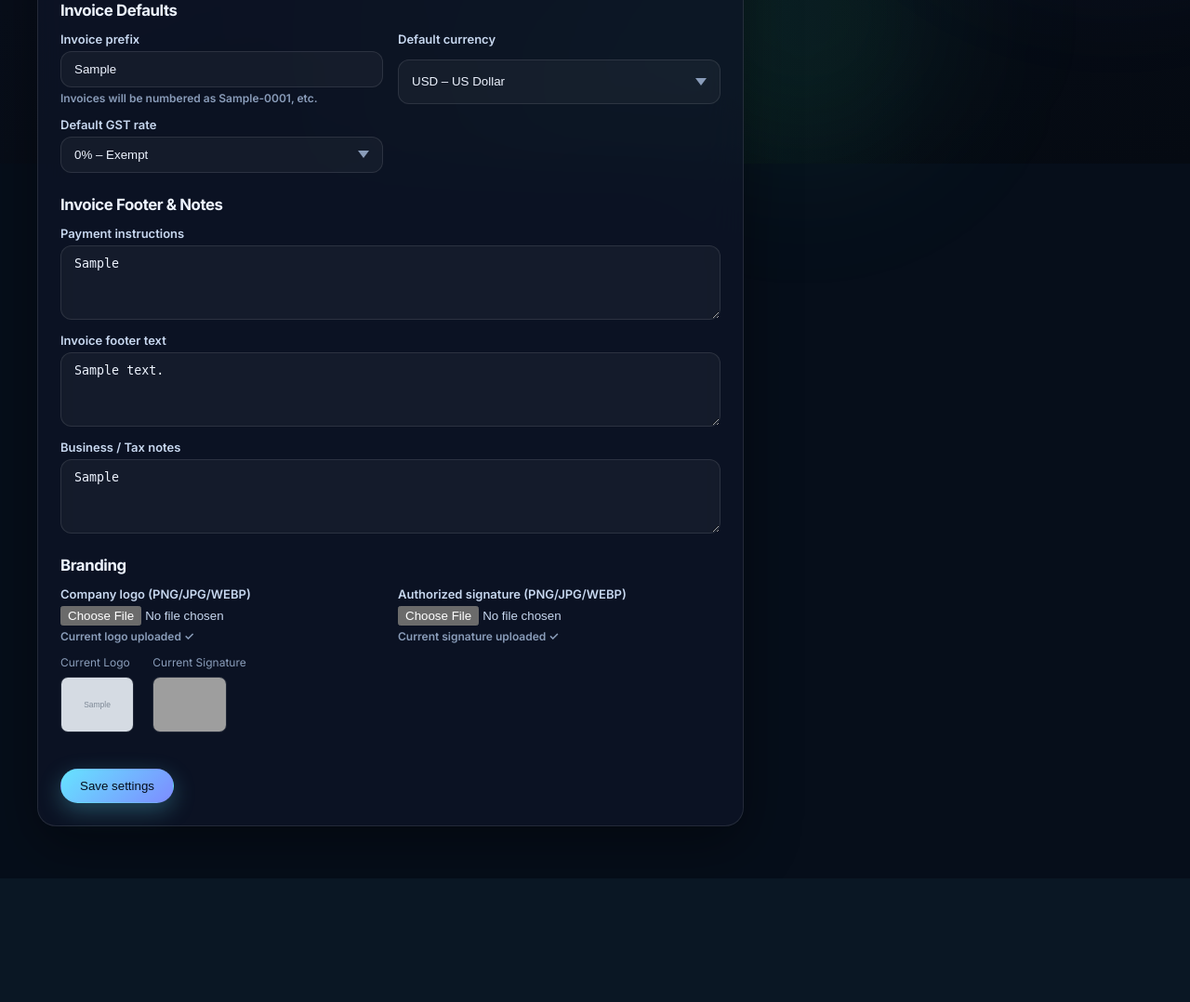
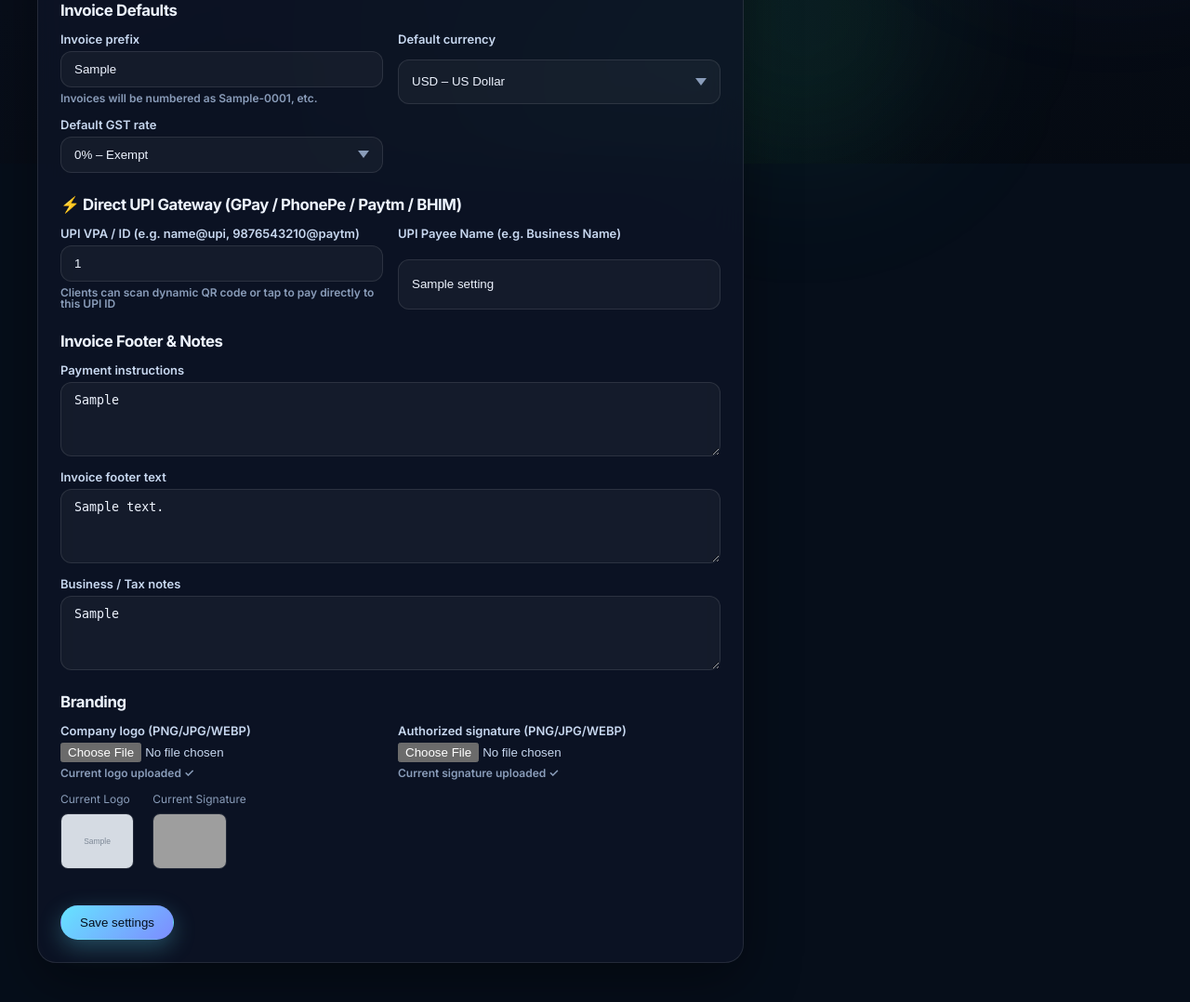
Before and after one commit to Adnxnnn/invoice, a Flask app: page /settings/ in a window 1280 px wide. Shown: the part 624-1702 px from the top of the page at 93% size. Before the commit the page ends 1558 px from the top, so only its background shows below. Run offline with Flask 3, Linux system fonts and the light colour scheme; a user stored in the database is signed in; tables that the repository leaves empty hold one stand-in row (values such as "Sample post"); grey boxes marked "Sample" are stand-in pictures; grey boxes are pictures that could not be loaded.

Commit message:
Add Direct UPI Gateway and Dynamic QR Code payment support

```diff
--- a/invoicepro/database/models.py
+++ b/invoicepro/database/models.py
@@ -70,6 +70,8 @@
     default_tax_rate = db.Column(db.Numeric(5, 2), nullable=False, default=18)
     payment_instructions = db.Column(db.Text)
     footer_text = db.Column(db.Text)
+    upi_id = db.Column(db.String(100))
+    upi_name = db.Column(db.String(255))
 
     user = db.relationship("User", back_populates="company_settings")
 
@@ -191,6 +193,26 @@
         elif paid > 0 or Decimal(self.total_amount or 0) > 0:
             self.status = "Pending"
 
+    @property
+    def upi_payment_url(self):
+        settings = self.user.company_settings if self.user else None
+        if not settings or not settings.upi_id:
+            return None
+        import urllib.parse
+        name = urllib.parse.quote(settings.upi_name or settings.company_name or "Invoice Payment")
+        amt = self.balance_due if self.balance_due > 0 else self.total_amount
+        note = urllib.parse.quote(f"Invoice {self.invoice_number}")
+        return f"upi://pay?pa={settings.upi_id}&pn={name}&am={amt}&cu={self.currency or 'INR'}&tn={note}"
+
+    @property
+    def upi_qr_code_url(self):
+        url = self.upi_payment_url
+        if not url:
+            return None
+        import urllib.parse
+        encoded = urllib.parse.quote(url)
+        return f"https://api.qrserver.com/v1/create-qr-code/?size=220x220&data={encoded}"
+
 
 class InvoiceItem(TimestampMixin, db.Model):
     __tablename__ = "invoice_items"
--- a/invoicepro/forms.py
+++ b/invoicepro/forms.py
@@ -225,6 +225,8 @@
         default="18",
     )
     payment_instructions = TextAreaField("Payment instructions", validators=[Optional(), Length(max=2000)])
+    upi_id = StringField("UPI VPA / ID (e.g. name@upi, 9876543210@paytm)", validators=[Optional(), Length(max=100)])
+    upi_name = StringField("UPI Payee Name (e.g. Business Name)", validators=[Optional(), Length(max=255)])
     footer_text = TextAreaField("Invoice footer text", validators=[Optional(), Length(max=500)])
     tax_information = TextAreaField("Business / Tax notes", validators=[Optional(), Length(max=1000)])
     logo = FileField("Company logo (PNG/JPG/WEBP)")
--- a/invoicepro/routes/settings.py
+++ b/invoicepro/routes/settings.py
@@ -45,6 +45,8 @@
             settings.default_currency = form.default_currency.data
             settings.default_tax_rate = form.default_tax_rate.data
             settings.payment_instructions = (form.payment_instructions.data or "").strip() or None
+            settings.upi_id = (form.upi_id.data or "").strip() or None
+            settings.upi_name = (form.upi_name.data or "").strip() or None
             settings.footer_text = (form.footer_text.data or "").strip() or None
             settings.tax_information = (form.tax_information.data or "").strip() or None
             settings.company_logo = _save_optional_upload(
--- a/invoicepro/templates/settings/index.html
+++ b/invoicepro/templates/settings/index.html
@@ -42,9 +42,22 @@
                 <label><span>{{ form.default_tax_rate.label.text }}</span>{{ form.default_tax_rate() }}</label>
             </div>
 
+            <h3 style="margin:24px 0 14px">⚡ Direct UPI Gateway (GPay / PhonePe / Paytm / BHIM)</h3>
+            <div class="form-grid two-col" style="margin-top:0">
+                <label>
+                    <span>{{ form.upi_id.label.text }}</span>
+                    {{ form.upi_id(placeholder="e.g. merchant@okicici, 9876543210@paytm") }}
+                    <span class="helper">Clients can scan dynamic QR code or tap to pay directly to this UPI ID</span>
+                </label>
+                <label>
+                    <span>{{ form.upi_name.label.text }}</span>
+                    {{ form.upi_name(placeholder="e.g. Your Business Name") }}
+                </label>
+            </div>
+
             <h3 style="margin:24px 0 14px">Invoice Footer & Notes</h3>
             <div class="form-grid" style="margin-top:0">
-                <label><span>{{ form.payment_instructions.label.text }}</span>{{ form.payment_instructions(rows="3", placeholder="Bank account details, UPI ID, payment link...") }}</label>
+                <label><span>{{ form.payment_instructions.label.text }}</span>{{ form.payment_instructions(rows="3", placeholder="Bank account details, payment terms...") }}</label>
                 <label><span>{{ form.footer_text.label.text }}</span>{{ form.footer_text(rows="2", placeholder="Thank you for your business!") }}</label>
                 <label><span>{{ form.tax_information.label.text }}</span>{{ form.tax_information(rows="2", placeholder="GST/PAN information, jurisdiction...") }}</label>
             </div>
```
Also changed, not shown: invoicepro/templates/invoices/public_view.html (+23 -0 lines).
